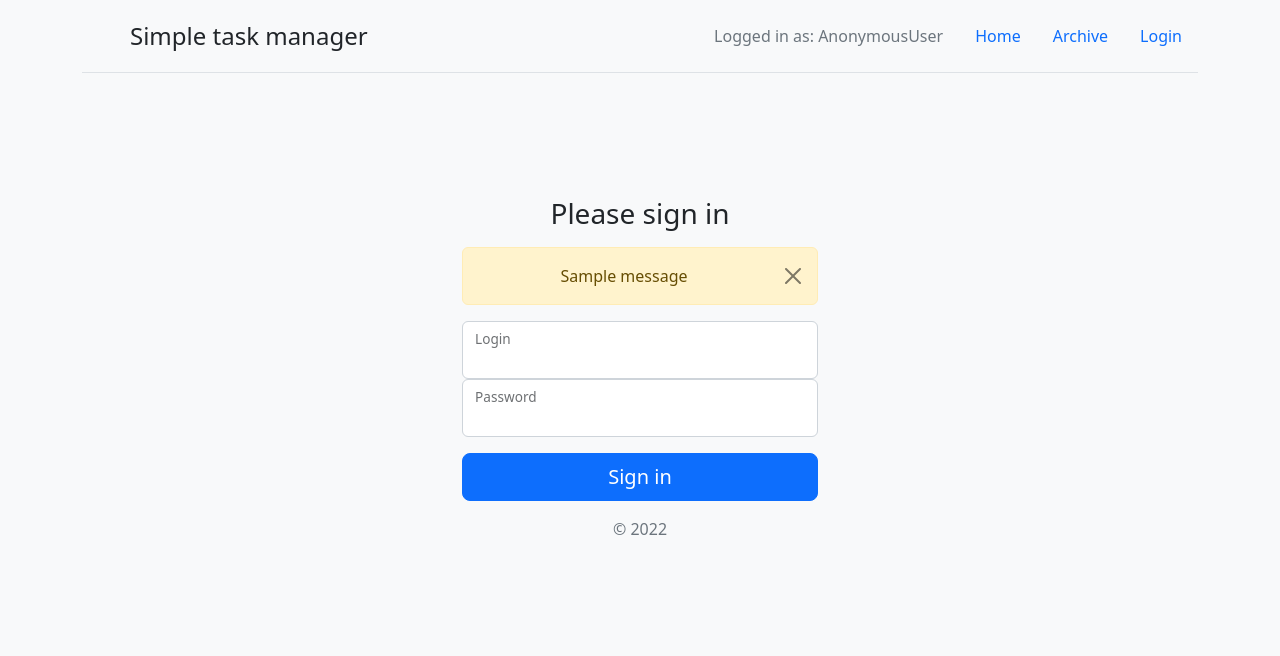
After one commit to bukvoezhka/simple-task-manager, a Django app: page / in a window 1280 px wide. The commit adds this page. Shown: the top 656 px of the page. Run offline with Django 4.2, Linux system fonts and the light colour scheme; tables that the repository leaves empty hold one stand-in row (values such as "Sample post"); one stand-in notice (Sample message) is shown.

Commit message:
Add authorization view/page

```diff
--- a/simple_task_manager/main/urls.py
+++ b/simple_task_manager/main/urls.py
@@ -18,6 +18,7 @@ from simple_task_manager.main import views
 
 
 urlpatterns = [
+    path('', views.sign_in, name='sign_in'),
     path('home/', views.home, name='home'),
     path('archive/', views.archive, name='archive'),
     path('create_event/', views.create_event, name='create_event'),
--- a/simple_task_manager/main/views.py
+++ b/simple_task_manager/main/views.py
@@ -1,27 +1,34 @@
 from django.shortcuts import redirect, render
 from django.db import transaction
+from django.contrib.auth import authenticate, login
+from django.contrib import messages
+from datetime import date, timedelta
 from simple_task_manager.main.models import ArchiveReport, Category, Event
 from simple_task_manager.main.forms import EventForm, ReportForm
 
 
 def home(request):
-    incedents = Event.objects.filter(category__name='Инцидент').filter(archive_report=None)
-    currents_activity = Event.objects.filter(category__name='Текущая').filter(archive_report=None)
-    completed_activity = Event.objects.filter(category__name='Выполненная').filter(archive_report=None)
-    hr_events = Event.objects.filter(category__name='По персоналу').filter(archive_report=None)
-    return render(request, 'home.html', context={
-        'incedents': incedents,
-        'currents_activity': currents_activity,
-        'completed_activity': completed_activity,
-        'hr_events': hr_events,
-        'form': EventForm(),
-        'report_form': ReportForm(
-            initial={
-                'start_date': '2022-05-30',
-                'end_date': '2022-06-01',
-            }
-        ),
-    })
+    if request.user.is_authenticated:
+        incedents = Event.objects.filter(category__name='Инцидент').filter(archive_report=None)
+        currents_activity = Event.objects.filter(category__name='Текущая').filter(archive_report=None)
+        completed_activity = Event.objects.filter(category__name='Выполненная').filter(archive_report=None)
+        hr_events = Event.objects.filter(category__name='По персоналу').filter(archive_report=None)
+        last_monday = date.today() - timedelta(days=date.today().weekday(), weeks=1)
+        last_friday = last_monday + timedelta(days=4)
+        return render(request, 'home.html', context={
+            'incedents': incedents,
+            'currents_activity': currents_activity,
+            'completed_activity': completed_activity,
+            'hr_events': hr_events,
+            'form': EventForm(),
+            'report_form': ReportForm(
+                initial={
+                    'start_date': '{:%Y-%m-%d}'.format(last_monday),
+                    'end_date': '{:%Y-%m-%d}'.format(last_friday),
+                }
+            ),
+        })
+    return redirect('sign_in')
 
 
 def create_event(request):
@@ -56,7 +63,23 @@ def create_report(request):
             end_date = form.cleaned_data['end_date']
             archive_events = Event.objects.filter(archive_report=None).filter(
                 created_at__gte=start_date).filter(created_at__lte=end_date)
-            form.save()
-            archive_report = ArchiveReport.objects.get(start_date=start_date, end_date=end_date)
+            archive_report = form.save()
             archive_events.update(archive_report=archive_report)
     return redirect('home')
+
+
+def sign_in(request):
+    if request.user.is_authenticated:
+        return redirect('home')
+    if request.method == 'POST':
+        username = request.POST['username']
+        password = request.POST['password']
+        user = authenticate(request, username=username, password=password)
+        if user is not None:
+            login(request, user)
+            return redirect('home')
+        else:
+            messages.error(request, message='There was an error logging in. Check credentials and try again.')
+            return redirect('sign_in')
+    else:
+        return render(request, 'sign_in.html')
--- a/simple_task_manager/settings.py
+++ b/simple_task_manager/settings.py
@@ -123,3 +123,5 @@ STATIC_URL = 'static/'
 # https://docs.djangoproject.com/en/4.0/ref/settings/#default-auto-field
 
 DEFAULT_AUTO_FIELD = 'django.db.models.BigAutoField'
+
+LOGOUT_REDIRECT_URL = '/'
--- a/simple_task_manager/templates/index.html
+++ b/simple_task_manager/templates/index.html
@@ -8,8 +8,13 @@
     <span class="fs-4">Simple task manager</span>
   </a>
   <ul class="nav nav-pills">
-        <li class="nav-item"><a href="{% url 'home' %}" class="nav-link">Home</a></li>
-        <li class="nav-item"><a href="{% url 'archive' %}" class="nav-link">Archive</a></li>
-        <button type="button" class="btn btn-outline-primary me-2">Login</button>
+    <li class="nav-item"><a class="nav-link disabled">Logged in as: {{ user }}</a></li>
+    <li class="nav-item"><a class="nav-link" href="{% url 'home' %}">Home</a></li>
+    <li class="nav-item"><a class="nav-link" href="{% url 'archive' %}">Archive</a></li>
+    {% if user.is_authenticated %}
+    <li class="nav-item"><a class="nav-link" href="{% url 'logout' %}?next={{request.path}}">Logout</a></li>
+    {% else %}
+    <li class="nav-item"><a class="nav-link" href="{% url 'sign_in' %}">Login</a></li>
+    {% endif %}
   </ul>
 </header>
--- /dev/null
+++ b/simple_task_manager/templates/sign_in.html
@@ -0,0 +1,56 @@
+<!doctype html>
+<html lang="ru">
+
+<head>
+  <!-- Required meta tags -->
+  <meta charset="utf-8">
+  <meta name="viewport" content="width=device-width, initial-scale=1, shrink-to-fit=no">
+
+  <!-- CSS only -->
+  <link href="https://cdn.jsdelivr.net/npm/bootstrap@5.2.0-beta1/dist/css/bootstrap.min.css" rel="stylesheet"
+    integrity="sha384-0evHe/X+R7YkIZDRvuzKMRqM+OrBnVFBL6DOitfPri4tjfHxaWutUpFmBp4vmVor" crossorigin="anonymous">
+  <!-- JavaScript Bundle with Popper -->
+  <script src="https://cdn.jsdelivr.net/npm/bootstrap@5.2.0-beta1/dist/js/bootstrap.bundle.min.js"
+    integrity="sha384-pprn3073KE6tl6bjs2QrFaJGz5/SUsLqktiwsUTF55Jfv3qYSDhgCecCxMW52nD2"
+    crossorigin="anonymous"></script>
+
+</head>
+
+{% block content %}
+<body class="bg-light">
+  <div class="container">
+    {% include 'index.html' %}
+    <div class="row align-items-center" style="min-height: 70vh">
+      <div class="col-md-4 offset-md-4">
+        <main class="form-signin text-center">
+          <form action="" method="post">
+            {% csrf_token %}
+            <h1 class="h3 mb-3 fw-normal">Please sign in</h1>
+            {% if messages %}
+              {% for message in messages %}
+              <div class="alert alert-warning alert-dismissible fade show" role="alert">
+                {{ message }}
+                <button type="button" class="btn-close" data-bs-dismiss="alert" aria-label="Close"></button>
+              </div>
+              {% endfor %}
+            {% endif %}
+            <div class="form-floating">
+              <input type="text" class="form-control" name="username">
+              <label for="floatingInput">Login</label>
+            </div>
+            <div class="form-floating">
+              <input type="password" class="form-control" name="password">
+              <label for="floatingPassword">Password</label>
+            </div>
+            <button class="w-100 btn btn-lg btn-primary mt-3" type="submit">Sign in</button>
+            <p class="mt-3 text-muted">&copy; 2022</p>
+          </form>
+        </main>
+      </div>
+    </div>
+  </div>
+</body>
+
+{% endblock %}
+
+</html>
--- a/simple_task_manager/urls.py
+++ b/simple_task_manager/urls.py
@@ -19,5 +19,6 @@ from django.urls import include, path
 
 urlpatterns = [
     path('admin/', admin.site.urls),
+    path('', include('django.contrib.auth.urls')),
     path('', include('simple_task_manager.main.urls')),
 ]
```
Also changed, not shown: simple_task_manager/templates/home.html (+28 -2 lines). Lines whose indentation alone changed are shown as unchanged.
